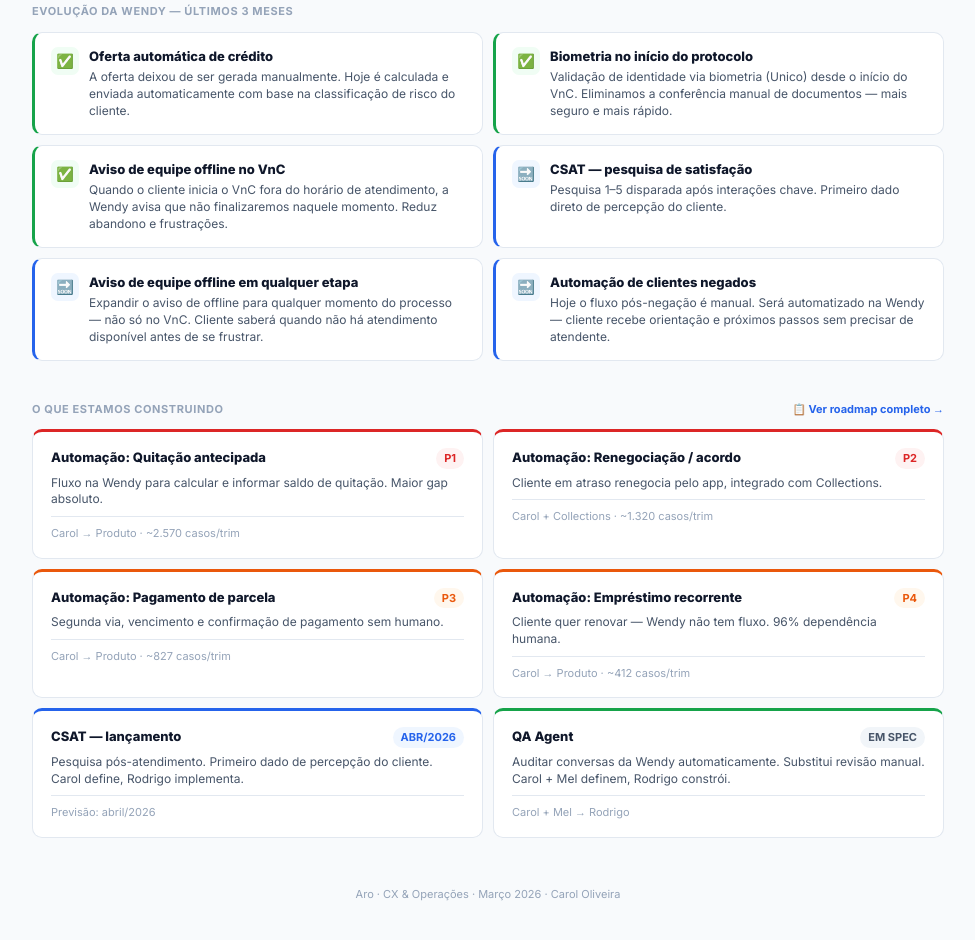
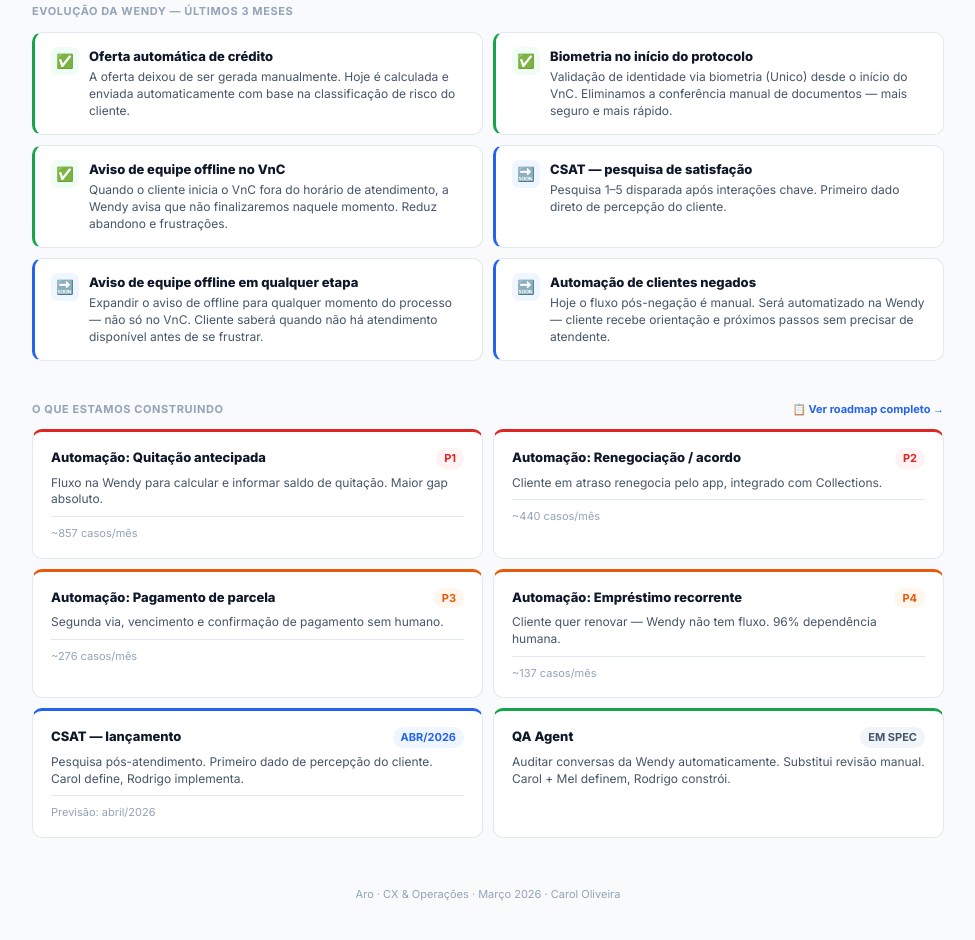
Before and after one commit to carololiveira-aro/cx-aro, a plain HTML site: page index.html in a window 1280 px wide. Shown: the part 2408-3348 px from the top of the page, without its empty margins (152-1127 px from the left). Drawn offline with Linux system fonts and the light colour scheme.

Commit message:
Roadmap: remove attribution, show monthly volume

```diff
--- a/index.html
+++ b/index.html
@@ -569,7 +569,7 @@
         <span class="badge b-red">P1</span>
       </div>
       <div class="road-desc">Fluxo na Wendy para calcular e informar saldo de quitação. Maior gap absoluto.</div>
-      <div class="road-meta">Carol → Produto · ~2.570 casos/trim</div>
+      <div class="road-meta">~857 casos/mês</div>
     </div>
     <div class="road p1">
       <div class="road-head">
@@ -577,7 +577,7 @@
         <span class="badge b-red">P2</span>
       </div>
       <div class="road-desc">Cliente em atraso renegocia pelo app, integrado com Collections.</div>
-      <div class="road-meta">Carol + Collections · ~1.320 casos/trim</div>
+      <div class="road-meta">~440 casos/mês</div>
     </div>
     <div class="road p2">
       <div class="road-head">
@@ -585,7 +585,7 @@
         <span class="badge b-orange">P3</span>
       </div>
       <div class="road-desc">Segunda via, vencimento e confirmação de pagamento sem humano.</div>
-      <div class="road-meta">Carol → Produto · ~827 casos/trim</div>
+      <div class="road-meta">~276 casos/mês</div>
     </div>
     <div class="road p2">
       <div class="road-head">
@@ -593,7 +593,7 @@
         <span class="badge b-orange">P4</span>
       </div>
       <div class="road-desc">Cliente quer renovar — Wendy não tem fluxo. 96% dependência humana.</div>
-      <div class="road-meta">Carol → Produto · ~412 casos/trim</div>
+      <div class="road-meta">~137 casos/mês</div>
     </div>
     <div class="road p4">
       <div class="road-head">
@@ -609,7 +609,6 @@
         <span class="badge b-gray">Em spec</span>
       </div>
       <div class="road-desc">Auditar conversas da Wendy automaticamente. Substitui revisão manual. Carol + Mel definem, Rodrigo constrói.</div>
-      <div class="road-meta">Carol + Mel → Rodrigo</div>
     </div>
   </div>
 </div>
```
